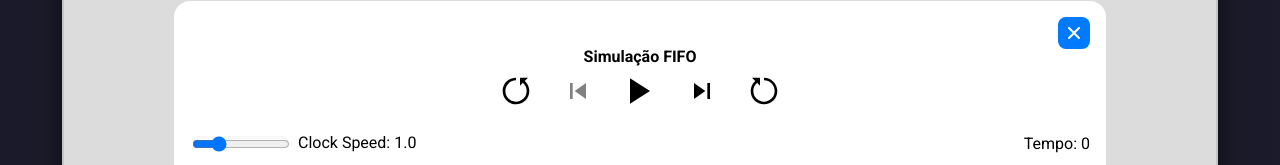
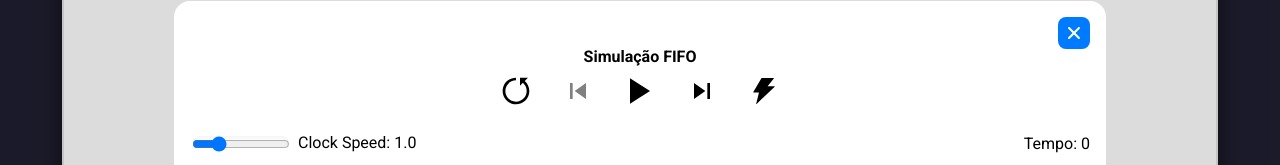
Before and after one commit to JoseRaimundo27/SimuladorSO, a React (Vite) app: page / in a window 1280 px wide. Both pictures are taken after a click on the button "Rodar Simulação". Shown: the part 198-363 px from the top of the page. Built offline with nearby package versions, Linux system fonts and the light colour scheme.

Commit message:
substitui ícone do botão de pular para o final da simulação

```diff
--- a/src/algorithms/Simulation/index.jsx
+++ b/src/algorithms/Simulation/index.jsx
@@ -2,7 +2,8 @@ import { useEffect, useState, useRef } from "react";
 import TimelineBlock from "../../components/TimelineBlock/";
 import { IoMdPlay, IoMdPause } from "react-icons/io";
 import { MdSkipPrevious, MdSkipNext } from "react-icons/md";
-import { RiResetLeftFill, RiResetRightFill } from "react-icons/ri";
+import { RiResetLeftFill } from "react-icons/ri";
+import { AiFillThunderbolt } from "react-icons/ai";
 import { Memory, MEMORY_CAPACITY, MEMORY_SIZE, PAGE_SIZE } from "../../memory/memory";
 
 import "../style.css";
@@ -258,7 +259,7 @@ export default function Simulation({ algorithm, processData, quantum = 1, overhe
                     <MdSkipNext size={32} />
                 </button>
                 <button className="simulation-controller-button" onClick={handleFinish}>
-                    <RiResetRightFill size={32} />
+                    <AiFillThunderbolt size={32} />
                 </button>
             </div>
             <div className="simulation-speed">
```
